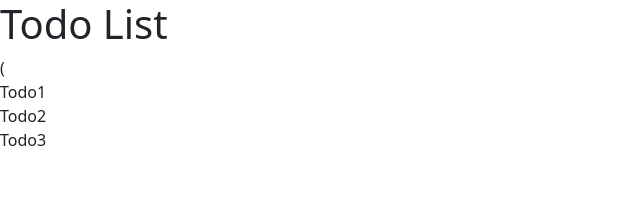
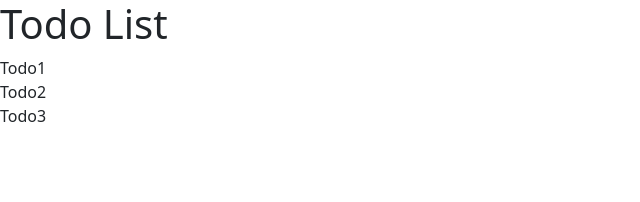
Before and after one commit to Isakso/React-frontend-, a React (Vite) app in the folder react-app/: page / in a window 1280 px wide. Shown: the top 202 px of the page, without its empty margins (0-640 px from the left). Built offline with nearby package versions, Linux system fonts and the light colour scheme.

Commit message:
updated listGroup

```diff
--- a/react-app/src/components/ListGroup.tsx
+++ b/react-app/src/components/ListGroup.tsx
@@ -1,13 +1,19 @@
 function ListGroup(){
 
-const items = ["Todo1", "Todo2","Todo3"]
+let items = ["Todo1", "Todo2","Todo3"]
+
+
+
 
  return(
     <>
      <h1>Todo List</h1>
 
-      (<ul className="list-group">
-        {items.map((items)=>(<li>{items}</li>))}
+     {items.length === 0 && <p>No items Found </p> }
+
+      <ul className="list-group">
+        {items.map((items)=>(
+          <li className="list-group-items" key = {items} onClick={()=>console.log('clicked')}> {items}</li>))}
         </ul>
     </>);
 }
```
